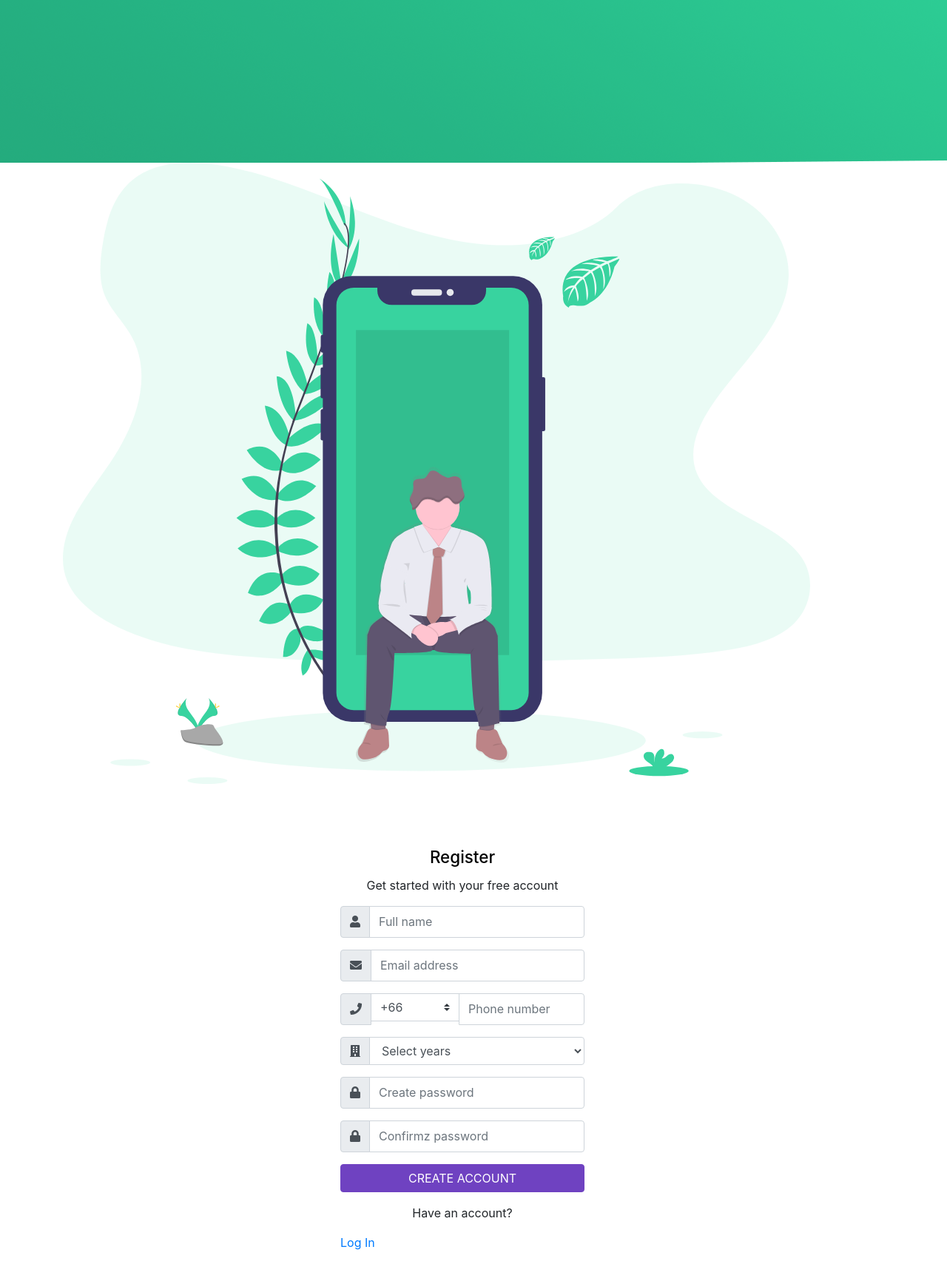
After one commit to nonthawanOunpuak/MateFinder, a Django app: page /register in a window 1280 px wide; the page is wider, and only the part inside the window is pictured. The commit adds this page. Shown: the part 1480-3208 px from the top of that part at 74% size. Run offline with Django 3.2, Linux system fonts and the light colour scheme; style sheets or scripts are compiled from the project's sources; some libraries are stand-ins or nearby versions.

Commit message:
update register

```diff
--- a/matefinder/urls.py
+++ b/matefinder/urls.py
@@ -16,7 +16,7 @@ Including another URLconf
 
 from django.conf.urls import url
 from django.contrib import admin
-from .views import about, contact, login
+from .views import about, contact, login, register, home
 
 urlpatterns = [
     url(r'^admin/', admin.site.urls),
@@ -24,7 +24,7 @@ urlpatterns = [
 
     url(r'^contact$', contact, name='contact'),
     url(r'^login$', login, name='login'),
-
-
+    url(r'^register$', register, name='register'),
+    url(r'^home$', home, name='home'),
 
 ]
--- a/matefinder/views.py
+++ b/matefinder/views.py
@@ -12,6 +12,9 @@ def about(request):
 
 def contact(request):
     return render(request, 'contact.html')
+
+def home(request):
+    return render(request, 'home.html')
 
 
 def index(request):
@@ -46,3 +49,6 @@ def logout(request):
         return render(request, "login.html", {
             "message": "Logged out"
         })
+
+def register(request):
+    return render(request, 'register.html')
--- a/templates/login.html
+++ b/templates/login.html
@@ -14,7 +14,8 @@
 			<img src="../static/images/bg.svg">
 		</div>
 		<div class="login-content">
-			<form action="login.html">
+			<form action="{% url 'home' %}" method="post">
+				{% csrf_token %}
 				<img src="../static/images/avatar.svg">
 				<h2 class="title">MateFinder</h2>
            		<div class="input-div one">
@@ -35,7 +36,7 @@
            		    	<input type="password" class="input">
             	   </div>
             	</div>
-
+            	<a href="{% url 'register' %}">Register</a>
             	<input type="submit" class="btn" value="Login">
             </form>
         </div>
--- /dev/null
+++ b/templates/register.html
@@ -0,0 +1,87 @@
+{% load static %}
+<link rel="stylesheet" type="text/css" href="{% static '/css/style_register.css' %}" />
+<link rel="stylesheet" type="text/css" href="{% static '/css/style.css' %}" />
+<!DOCTYPE html>
+<html lang="en">
+    <head>
+        <title>Register</title>
+        <link href="https://fonts.googleapis.com/css?family=Poppins:600&display=swap" rel="stylesheet">
+        <script src="https://kit.fontawesome.com/a81368914c.js"></script>
+        <meta name="viewport" content="width=device-width, initial-scale=1">
+    </head>
+<body>
+    <img class="wave" src="../static/images/wave.png">
+    <link href="//maxcdn.bootstrapcdn.com/bootstrap/4.0.0/css/bootstrap.min.css" rel="stylesheet" id="bootstrap-css">
+    <script src="//maxcdn.bootstrapcdn.com/bootstrap/4.0.0/js/bootstrap.min.js"></script>
+    <script src="//cdnjs.cloudflare.com/ajax/libs/jquery/3.2.1/jquery.min.js"></script>
+    <!------ Include the above in your HEAD tag ---------->
+
+    <link rel="stylesheet" href="https://use.fontawesome.com/releases/v5.0.8/css/all.css">
+
+
+    <div class="container">
+		<div class="img">
+			<img src="../static/images/bg.svg">
+		</div>
+
+    <article class="card-body mx-auto" style="max-width: 400px; margin-top: 50px; padding-right: 50px;">
+        <h4 class="card-title mt-3 text-center">Register</h4>
+        <p class="text-center">Get started with your free account</p>
+        <form>
+        <div class="form-group input-group" >
+            <div class="input-group-prepend">
+                <span class="input-group-text"> <i class="fa fa-user"></i> </span>
+             </div>
+            <input name="" class="form-control" placeholder="Full name" type="text">
+        </div> <!-- form-group// -->
+        <div class="form-group input-group">
+            <div class="input-group-prepend">
+                <span class="input-group-text"> <i class="fa fa-envelope"></i> </span>
+             </div>
+            <input name="" class="form-control" placeholder="Email address" type="email">
+        </div> <!-- form-group// -->
+        <div class="form-group input-group">
+            <div class="input-group-prepend">
+                <span class="input-group-text"> <i class="fa fa-phone"></i> </span>
+            </div>
+            <select class="custom-select" style="max-width: 120px;">
+                <option selected="">+66</option>
+            </select>
+            <input name="" class="form-control" placeholder="Phone number" type="text">
+        </div> <!-- form-group// -->
+        <div class="form-group input-group">
+            <div class="input-group-prepend">
+                <span class="input-group-text"> <i class="fa fa-building"></i> </span>
+            </div>
+            <select class="form-control">
+                <option selected=""> Select years</option>
+                <option>First years</option>
+                <option>Second years</option>
+                <option>Third years</option>
+                <option>Fourth years</option>
+            </select>
+        </div> <!-- form-group end.// -->
+        <div class="form-group input-group">
+            <div class="input-group-prepend">
+                <span class="input-group-text"> <i class="fa fa-lock"></i> </span>
+            </div>
+            <input class="form-control" placeholder="Create password" type="password">
+        </div> <!-- form-group// -->
+        <div class="form-group input-group">
+            <div class="input-group-prepend">
+                <span class="input-group-text"> <i class="fa fa-lock"></i> </span>
+            </div>
+            <input class="form-control" placeholder="Confirmz password" type="password">
+        </div> <!-- form-group// -->
+        <div class="form-group">
+            <button type="submit" class="btn btn-primary btn-block" href="{% url 'login' %}"> Create Account  </button>
+        </div> <!-- form-group// -->
+        <p class="text-center">Have an account?  </p>
+        <p style="margin-right: 160px;"><a href="{% url 'login' %}">Log In</a></p>
+    </form>
+    </article>
+    </div> <!-- card.// -->
+
+    </div>
+</body>
+</html>
```
Also changed, not shown: static/css/styleabout.css (+39 -39 lines), templates/about.html (+7 -25 lines), templates/home.html (added, +156 -0 lines), db.sqlite3.
